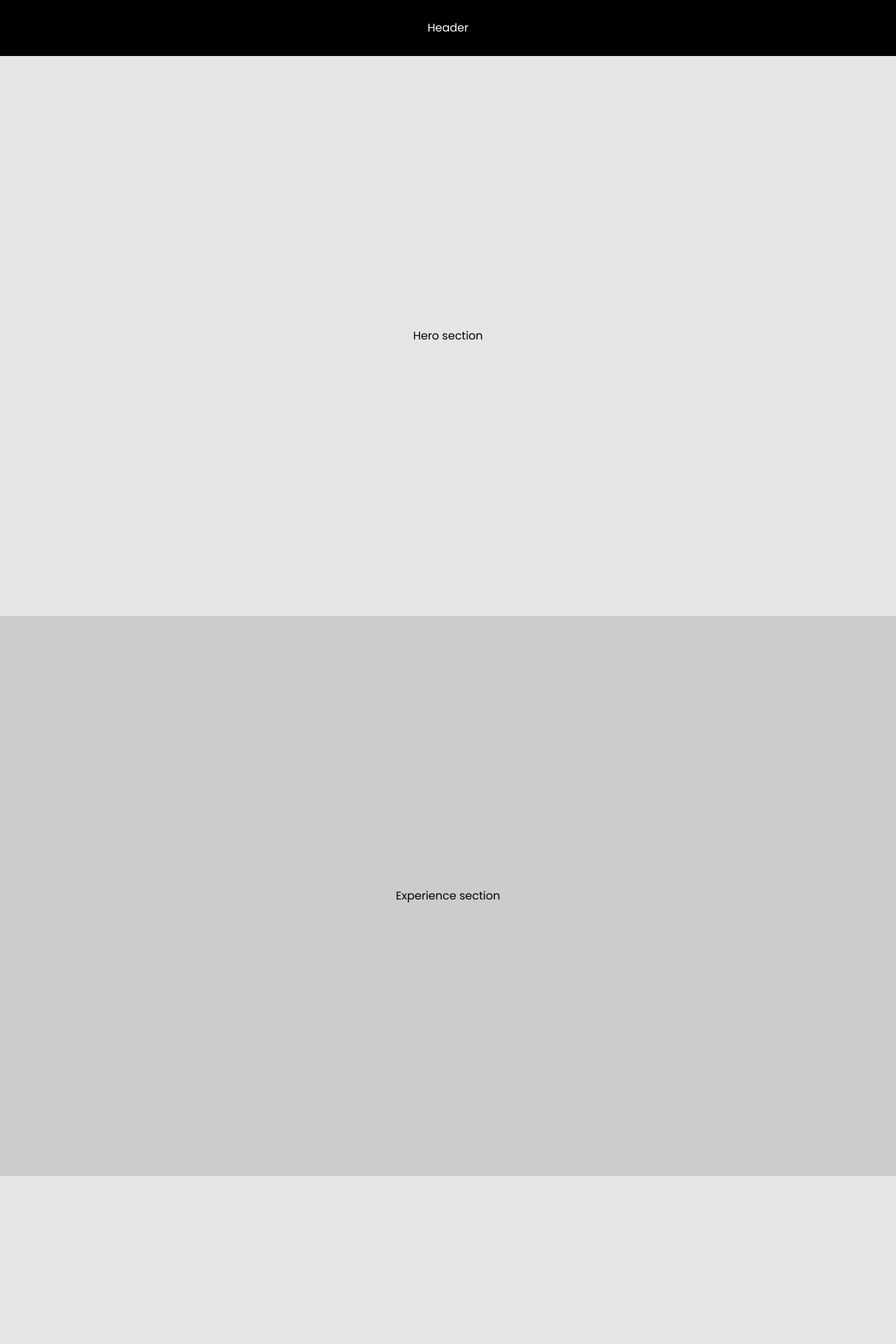
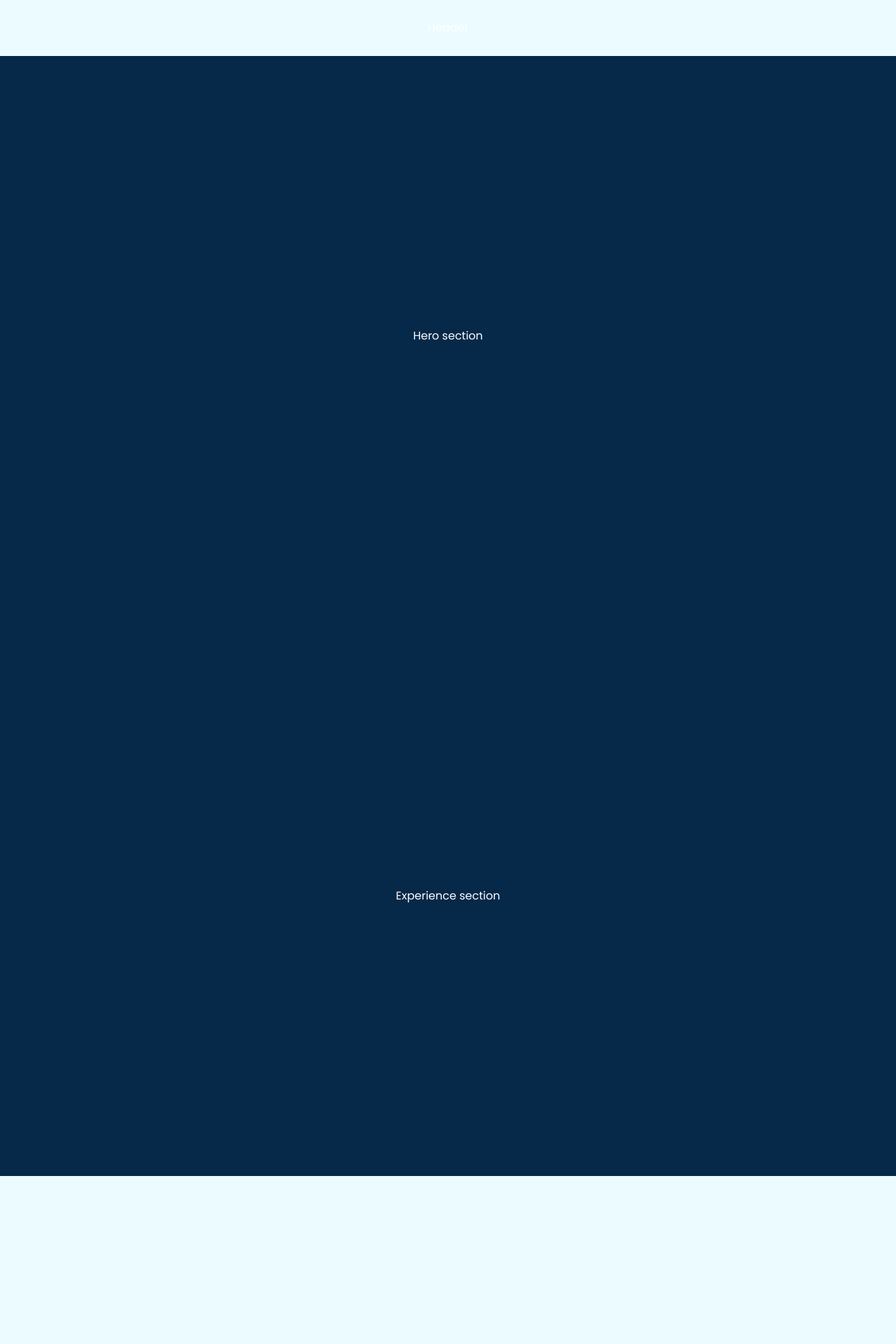
Before and after one commit to lukasmiljic/charterag, a Next.js app: page / in a window 1280 px wide. Shown: the top 1920 px of the page at 70% size. Built offline with nearby package versions, Linux system fonts and the light colour scheme.

Commit message:
adjust background and foreground color on all sections, footer and header

```diff
--- a/src/components/Footer/Footer.module.scss
+++ b/src/components/Footer/Footer.module.scss
@@ -2,7 +2,7 @@
 @use '@/styles/utils/rem-calc' as *;
 
 .container {
-  background-color: $black;
+  background-color: $green-vogue-950;
   color: $white;
   text-align: center;
   padding: rem-calc(64);
--- a/src/components/Header/Header.module.scss
+++ b/src/components/Header/Header.module.scss
@@ -2,7 +2,6 @@
 @use '@/styles/utils/rem-calc' as *;
 
 .container {
-  background-color: $black;
   color: $white;
   text-align: center;
   padding: rem-calc(32);
--- a/src/styles/globals/_base.scss
+++ b/src/styles/globals/_base.scss
@@ -5,6 +5,8 @@ body {
   padding: 0;
   margin: 0;
   font-family: $primary-font-family;
+  background-color: $background;
+  color: $green-vogue-950;
 }
 
 a {
--- a/src/views/home/BucketListSection/BucketListSection.module.scss
+++ b/src/views/home/BucketListSection/BucketListSection.module.scss
@@ -5,6 +5,4 @@
   justify-content: center;
   align-items: center;
   min-height: 100vh;
-  background: $black-100;
-  color: $black;
 }
--- a/src/views/home/ExperienceSection/ExperienceSection.module.scss
+++ b/src/views/home/ExperienceSection/ExperienceSection.module.scss
@@ -5,6 +5,6 @@
   justify-content: center;
   align-items: center;
   min-height: 100vh;
-  background: $black-200;
-  color: $black;
+  background: $green-vogue-950;
+  color: $white;
 }
--- a/src/views/home/FlexiblePaymentSection/FlexiblePaymentSection.module.scss
+++ b/src/views/home/FlexiblePaymentSection/FlexiblePaymentSection.module.scss
@@ -5,6 +5,4 @@
   justify-content: center;
   align-items: center;
   min-height: 100vh;
-  background: $black-100;
-  color: $black;
 }
--- a/src/views/home/HeroSection/HeroSection.module.scss
+++ b/src/views/home/HeroSection/HeroSection.module.scss
@@ -5,6 +5,6 @@
   justify-content: center;
   align-items: center;
   min-height: 100vh;
-  background: $black-100;
-  color: $black;
+  background: $green-vogue-950;
+  color: $white;
 }
--- a/src/views/home/LifestyleSection/LifestyleSection.module.scss
+++ b/src/views/home/LifestyleSection/LifestyleSection.module.scss
@@ -5,6 +5,4 @@
   justify-content: center;
   align-items: center;
   min-height: 100vh;
-  background: $black-100;
-  color: $black;
 }
--- a/src/views/home/PaymentSection/PaymentSection.module.scss
+++ b/src/views/home/PaymentSection/PaymentSection.module.scss
@@ -5,6 +5,4 @@
   justify-content: center;
   align-items: center;
   min-height: 100vh;
-  background: $black-100;
-  color: $black;
 }
--- a/src/views/home/RoutesSection/RoutesSection.module.scss
+++ b/src/views/home/RoutesSection/RoutesSection.module.scss
@@ -5,6 +5,4 @@
   justify-content: center;
   align-items: center;
   min-height: 100vh;
-  background: $black-100;
-  color: $black;
 }
--- a/src/views/home/TestemonialsSection/TestemonialsSection.module.scss
+++ b/src/views/home/TestemonialsSection/TestemonialsSection.module.scss
@@ -5,6 +5,4 @@
   justify-content: center;
   align-items: center;
   min-height: 100vh;
-  background: $black-100;
-  color: $black;
 }
```
